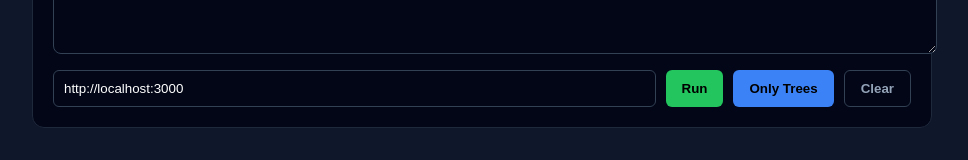
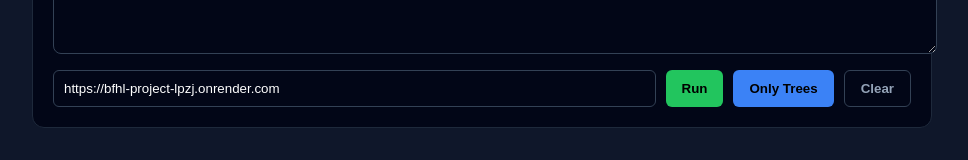
Before and after one commit to dhrxvjhx/bfhl-project, a plain HTML site: page frontend/index.html in a window 1280 px wide. Both pictures are taken after a click on the button "Run". Shown: the part 272-432 px from the top of the page, without its empty margins (158-1126 px from the left). Drawn offline with nearby package versions, Linux system fonts and the light colour scheme; no server answers.

Commit message:
New link

```diff
--- a/frontend/index.html
+++ b/frontend/index.html
@@ -26,7 +26,7 @@ A->B, A->C, B->D
     </textarea>
 
     <div class="controls">
-      <input id="apiUrl" value="http://localhost:3000" />
+      <input id="apiUrl" value="https://bfhl-project-lpzj.onrender.com" />
 
       <button class="btn primary" onclick="send()">Run</button>
       <button class="btn secondary" onclick="showTrees()">Only Trees</button>
--- a/frontend/script.js
+++ b/frontend/script.js
@@ -8,7 +8,7 @@ function parseInput(raw) {
 
 async function send() {
   const data = parseInput(document.getElementById("input").value);
-  const url = document.getElementById("apiUrl").value;
+  const url = "https://bfhl-project-lpzj.onrender.com";
 
   const res = await fetch(url + "/bfhl", {
     method: "POST",
```
